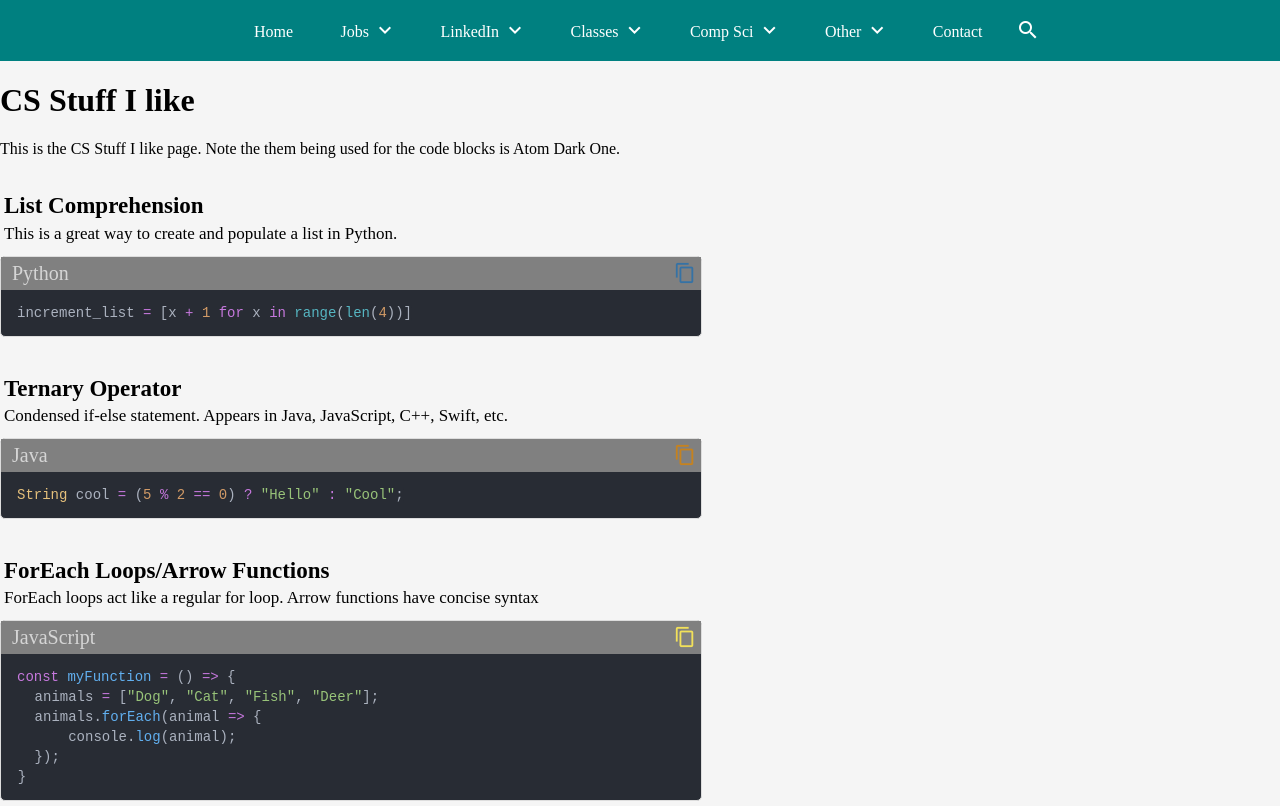
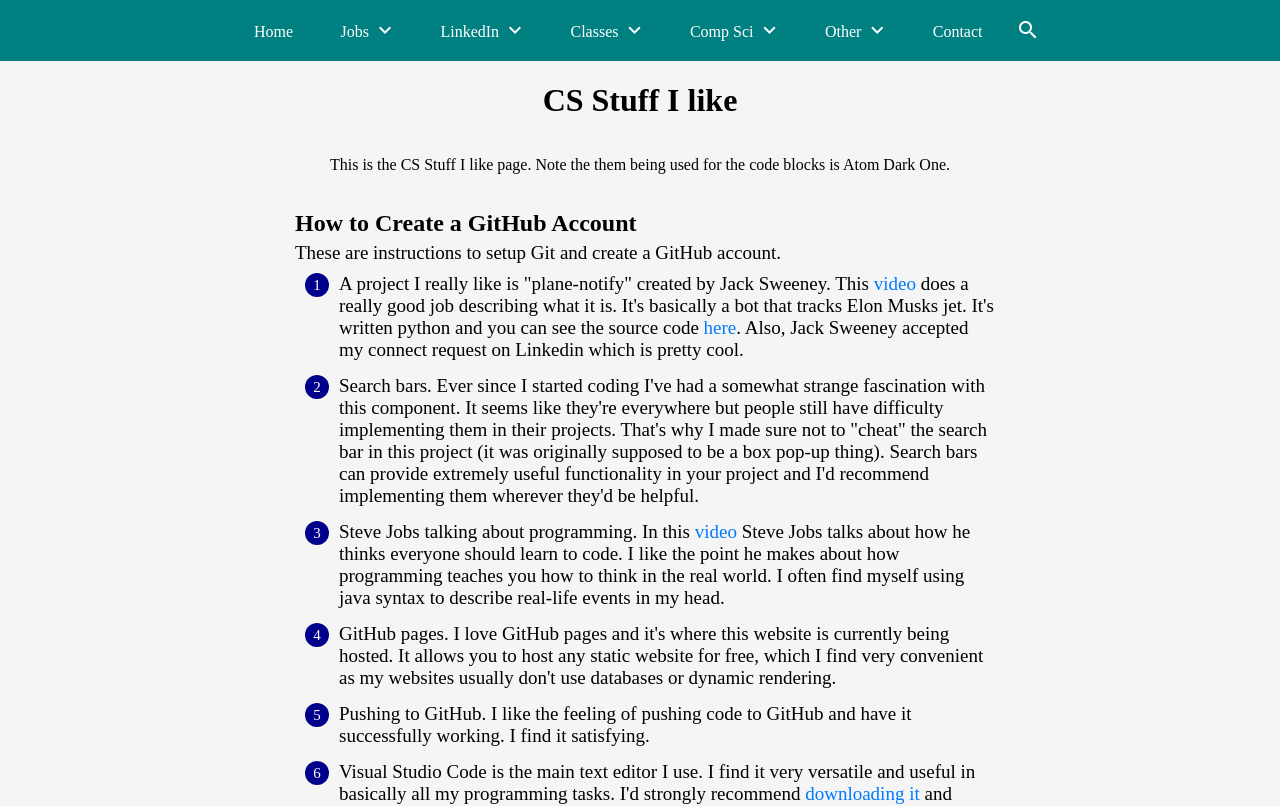
Before and after one commit to MichaelT-178/ForGuy, a Vue app: page /Other/CompSciStuff in a window 1280 px wide. Shown: the top 806 px of the page. Built offline with nearby package versions, Linux system fonts and the light colour scheme.

Commit message:
Updated GitHub, CodeBlock, CsStuffILike

```diff
--- a/src/Views/compsci/GitHub.vue
+++ b/src/Views/compsci/GitHub.vue
@@ -8,7 +8,7 @@
         <p class="description-two">{{ description }}</p>\
 
 
-        <h2 class="gh-header-two" style="margin-top: -3px;">Scroll Links</h2>
+        <h2 class="gh-header-two" style="margin-top: -3px;" ref="scrollLinksRef">Scroll Links</h2>
         <p class="description-two">Use these links to scroll to different parts of the page.</p>
         <div v-for="link in scrollLinks" :key="link.id">
             <p class="bullet-pt"><span class="bullet-pt-span">{{ link.id }}
@@ -25,7 +25,7 @@
             <span v-if="point.Code"><CodeBlock :codeInfo="point.Code" style="margin-bottom: 20px;"></CodeBlock></span>
         </div>
 
-        <p style="margin-top: 100px;"></p>
+        <span class="scroll-up-link" v-html="processedTipContent('Scroll back to links(scrollLinksRef)')"></span>
 
         <!-- How to create a GitHub Repository Section -->
         <h2 class="gh-header-two" ref="createGHRepo">How to Create a GitHub Repository</h2>
@@ -37,7 +37,7 @@
             <span v-if="point.Code"><CodeBlock :codeInfo="point.Code" style="margin-bottom: 20px;"></CodeBlock></span>
         </div>
 
-        <p style="margin-top: 100px;"></p>
+        <span class="scroll-up-link" v-html="processedTipContent('Scroll back to links(scrollLinksRef)')"></span>
 
         <!-- How to create a Second GitHub account Section -->
         <h2 class="gh-header-two" ref="multipleGHAccounts">How to Create Another GitHub Account</h2>
@@ -49,7 +49,7 @@
             <span v-if="point.Code"><CodeBlock :codeInfo="point.Code" style="margin-bottom: 20px;"></CodeBlock></span>
         </div>
 
-        <p style="margin-top: 100px;"></p>
+        <span class="scroll-up-link" v-html="processedTipContent('Scroll back to links(scrollLinksRef)')"></span>
 
         <!-- How to create a Second GitHub Repository Section -->
         <h2 class="gh-header-two" ref="multipleDifferentAccount">How to Create a GitHub Repository Using a Different Account</h2>
@@ -61,13 +61,15 @@
             <span v-if="point.Code"><CodeBlock :codeInfo="point.Code" style="margin-bottom: 20px;"></CodeBlock></span>
         </div>
 
-        <p style="margin-top: 100px;"></p>
+        <span class="scroll-up-link" v-html="processedTipContent('Scroll back to links(scrollLinksRef)')"></span>
 
         <!-- Git Commands -->
         <h2 class="gh-header-two" ref="GitCommands">Git Commands</h2>
         <p class="description-two">These are frequently used Git commands.</p>
 
         <CmdTable tableName="" :items="gitCommands" class="cmd-table" ref="practiceTable"></CmdTable>
+
+        <span class="scroll-up-link" v-html="processedTipContent('Scroll back to links(scrollLinksRef)')"></span>
 
         <!-- General Tips for Working with GitHub -->
         <h2 class="gh-header-two" ref="GeneralTips">General Tips</h2>
@@ -78,8 +80,7 @@
             <span v-if="tip.Code"><CodeBlock :codeInfo="tip.Code" style="margin-bottom: 20px;"></CodeBlock></span>
         </div>
 
-
-        <p style="margin-top: 100px;"></p>
+        <span class="scroll-up-link" v-html="processedTipContent('Scroll back to links(scrollLinksRef)')"></span>
 
         <!-- Three Main Commands -->
         <h2 class="gh-header-two" ref="ThreeCommands">Three Main Git Commands</h2>
@@ -87,7 +88,7 @@
 
         <CmdTable tableName="" :items="threeCommands" class="cmd-table" ref="practiceTable"></CmdTable>
 
-        <p style="margin-top: 100px;"></p>
+        <span class="scroll-up-link" v-html="processedTipContent('Scroll back to links(scrollLinksRef)')"></span>
 
         <!-- Upload Existing Folder section -->
         <h2 class="gh-header-two" ref="ForkRepo">How to Fork a Repository</h2>
@@ -98,7 +99,7 @@
             <span v-if="point.Code"><CodeBlock :codeInfo="point.Code" style="margin-bottom: 20px;"></CodeBlock></span>
         </div>
 
-        <p style="margin-top: 100px;"></p>
+        <span class="scroll-up-link" v-html="processedTipContent('Scroll back to links(scrollLinksRef)')"></span>
 
         <!-- Upload Existing Folder section -->
         <h2 class="gh-header-two" ref="ExistingCmds">Existing Folder Commands</h2>
@@ -110,7 +111,7 @@
 
         <CmdTable tableName="" :items="existingFolderCmds" class="cmd-table" ref="practiceTable"></CmdTable>
 
-        <p style="margin-top: 100px;"></p>
+        <span class="scroll-up-link" v-html="processedTipContent('Scroll back to links(scrollLinksRef)')"></span>
 
         <!-- Amotions Workflow -->
         <h2 class="gh-header-two" ref="AmotionsWorkflow">Amotions Workflow</h2>
@@ -139,11 +140,7 @@
 
         <CmdTable tableName="" :items="amotionsWorkflowThree" class="cmd-table" ref="practiceTable"></CmdTable>
 
-        <p style="margin-top: 50px;"></p>
-
         <p class="scroll-up-btn" @click="scrollToTop">Scroll To Top</p>
-
-        <p style="margin-bottom: 50px;"></p>
 
     </div>
 </template>
@@ -189,6 +186,7 @@ const amotionsPtsTwo = jsonData.value["AmotionsPtsTwo"];
 
 
 //Add refs here
+const scrollLinksRef = ref(null);
 const createGHAccount = ref(null);
 const createGHRepo = ref(null);
 const multipleGHAccounts = ref(null);
@@ -220,6 +218,7 @@ const scrollToRef = (refName) => {
     const offset = 80;
 
     const refs = {
+        scrollLinksRef,
         createGHAccount,
         createGHRepo,
         multipleGHAccounts,
@@ -271,7 +270,7 @@ const createRefContent = (refVal) => {
 }
 
 const processedTipContent = (tip) => {
-    return tip.replace(/(Different for multiple accounts|Scroll back up to original step)\((.*?)\)/g, (match, phrase, refName) => {
+    return tip.replace(/(Different for multiple accounts|Scroll back up to original step|Scroll back to links)\((.*?)\)/g, (match, phrase, refName) => {
         return `<span href="#" class="scroll-down" data-ref-name="${refName}">${phrase}</span>`;
     });
 }
@@ -381,6 +380,17 @@ onMounted(() => {
     margin-bottom: 10px;
 }
 
+.scroll-up-link {
+    text-align: center;
+    font-size: 23.5px;
+    margin-top: 15px;
+    margin-right: 40px;
+    cursor: pointer;
+    color: blue;
+    margin-top: 25px;
+    margin-bottom: 30px;
+}
+
 .scroll-up-btn {
     text-align: center;
     font-size: 23.5px;
@@ -388,6 +398,8 @@ onMounted(() => {
     margin-right: 40px;
     cursor: pointer;
     color: blue;
+    margin-top: 50px;
+    margin-bottom: 50px;
 }
 
 .scroll-up-btn:hover {
--- a/src/Views/other/CsStuffILike.vue
+++ b/src/Views/other/CsStuffILike.vue
@@ -1,12 +1,21 @@
 <template>
-    <main class="about-page">
+    <div class="container">
         <h1>CS Stuff I like</h1>
         <p>This is the CS Stuff I like page. Note the them being used for the code blocks is Atom Dark One.</p>
+
+        <h2 class="gh-header-two" ref="createGHAccount">How to Create a GitHub Account</h2>
+        <p class="description-two">These are instructions to setup Git and create a GitHub account.</p>
+
+        <div v-for="point in csStuff" :key="point.id">
+            <p class="bullet-pt"><span class="bullet-pt-span">{{ point.id }}
+                </span><span v-html="createHyperLink(point.description)"></span>
+            </p>
+        </div>
 
         <div v-for="code in codeSyntax" :key="code.Name" class="code-blocks">
             <CodeBlock :codeInfo="code"></CodeBlock>
         </div>
-    </main>
+    </div>
 </template>
 
 
@@ -14,13 +23,72 @@
 import { ref } from 'vue';
 import AllData from '../../data/Other/CsStuffILike.json';
 import CodeBlock from '../../components/Code/CodeBlock.vue';
+import { createHyperLink } from "../../components/FormatLinks.vue";
 
 
 const jsonData = ref(AllData);
+
+const csStuff = jsonData.value["CsStuff"];
+
+
 const codeSyntax = jsonData.value["Code"];
 
 </script>
 
 <style scoped>
 
+.container {
+    display: flex;
+    flex-direction: column;
+    align-items: center;
+    width: 100%;
+}
+
+.bullet-pt {
+    display: flex;
+    align-items: flex-start;
+    margin-top: -10px;
+    margin-left: 20px;
+    margin-bottom: 24px;
+    font-size: 19px;
+    width: 690px;
+}
+
+.bullet-pt-span {
+    background-color: darkblue;
+    border-radius: 50%;
+    color: white;
+    font-size: 15px;
+    display: flex;
+    justify-content: center;
+    align-items: center;
+    width: 24px;
+    height: 24px;
+    min-width: 24px;
+    margin-right: 10px;
+    user-select: none;
+    margin-bottom: 10px;
+}
+
+.gh-header-two {
+    text-align: left;
+    width: 690px;
+}
+
+.description-two {
+    margin-top: -15px;
+    font-size: 19px;
+    width: 690px;
+}
+
+@media (max-width: 700px) {
+    .gh-header-two {
+        width: 490px;
+    }
+
+    .description-two {
+        width: 490px;
+    }
+}
+
 </style>
--- a/src/components/Code/CodeBlock.vue
+++ b/src/components/Code/CodeBlock.vue
@@ -1,5 +1,7 @@
 <template>
   <div class="container">
+    <!-- Wrapper div added for alignment -->
+    <div class="aligned-container">
       <div class="text-container">
         <h2 v-if="codeInfo.Name" class="code-name">{{ codeInfo.Name }}</h2>
         <p v-if="codeInfo.Description" class="description" v-html="highlightLinkText(codeInfo.Description)"></p>
@@ -16,7 +18,9 @@
         <pre><code v-html="highlightedCode"></code></pre>
       </div>
     </div>
+  </div>
 </template>
+
 
 
 <script setup>
@@ -110,12 +114,19 @@ watchEffect(() => {
 <style scoped>
 .container {
   display: flex;
+  justify-content: center;
+  width: 100%;
+}
+
+.aligned-container {
+  display: flex;
   flex-direction: column;
   align-items: flex-start;
+  width: var(--dynamic-width);
 }
 
-.text-container {
-  max-width: var(--dynamic-width);
+.text-container, .code-block {
+  width: 100%;
 }
 
 .code-name {
--- a/src/data/Other/CsStuffILike.json
+++ b/src/data/Other/CsStuffILike.json
@@ -109,8 +109,8 @@
             "Name": "Markdown Links",
             "Description": "This is the syntax to hyperlink text in a markdown file.",
             "Language": "Markdown",
-            "FormatCode": "[Cool Link](https://uncw.edu/)",
-            "CopyCode": "[Cool Link](https://uncw.edu/)"
+            "FormatCode": "[Uncw Link](https://uncw.edu/)",
+            "CopyCode": "[Uncw Link](https://uncw.edu/)"
         }
     ]
 }
```
Lines whose indentation alone changed are shown as unchanged.
